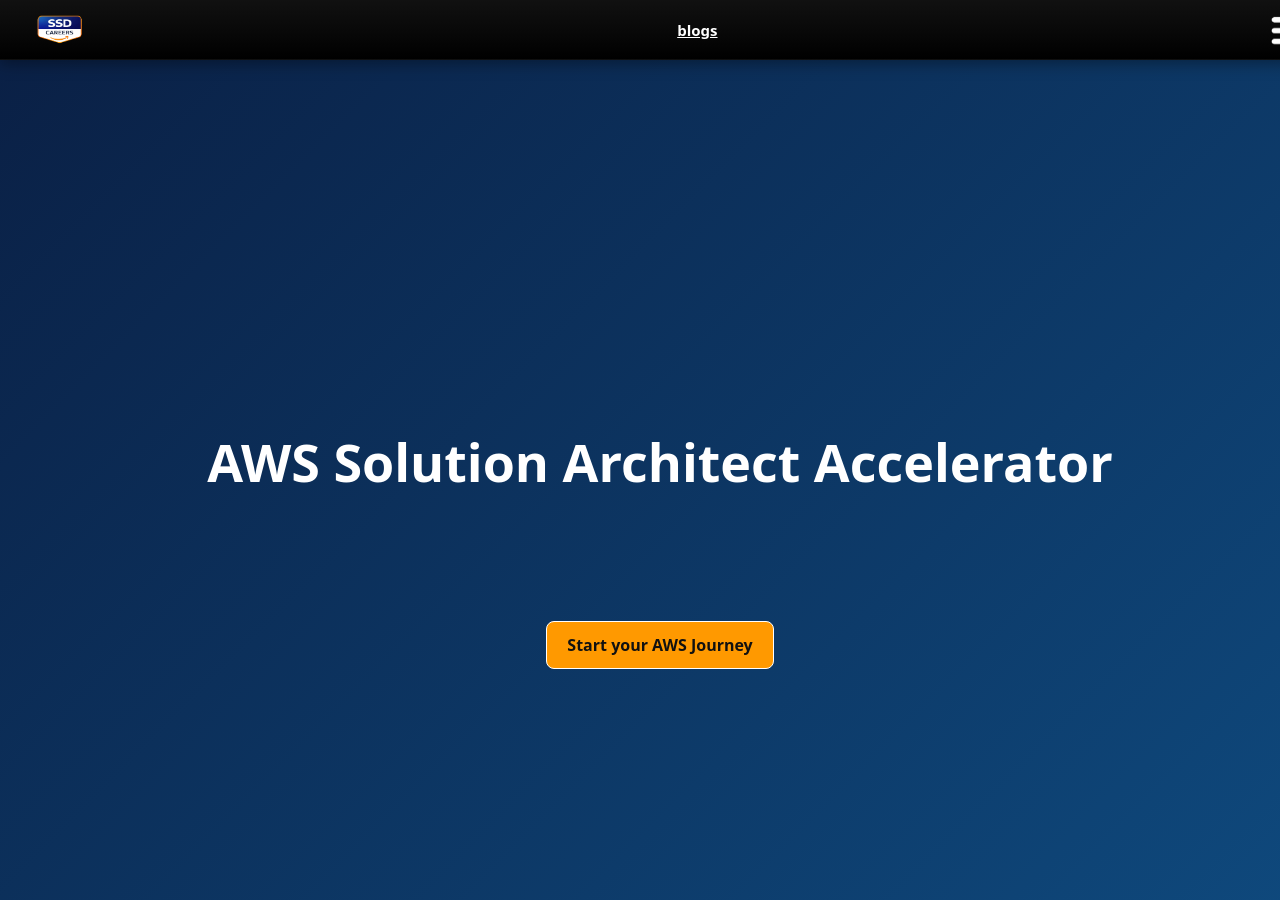
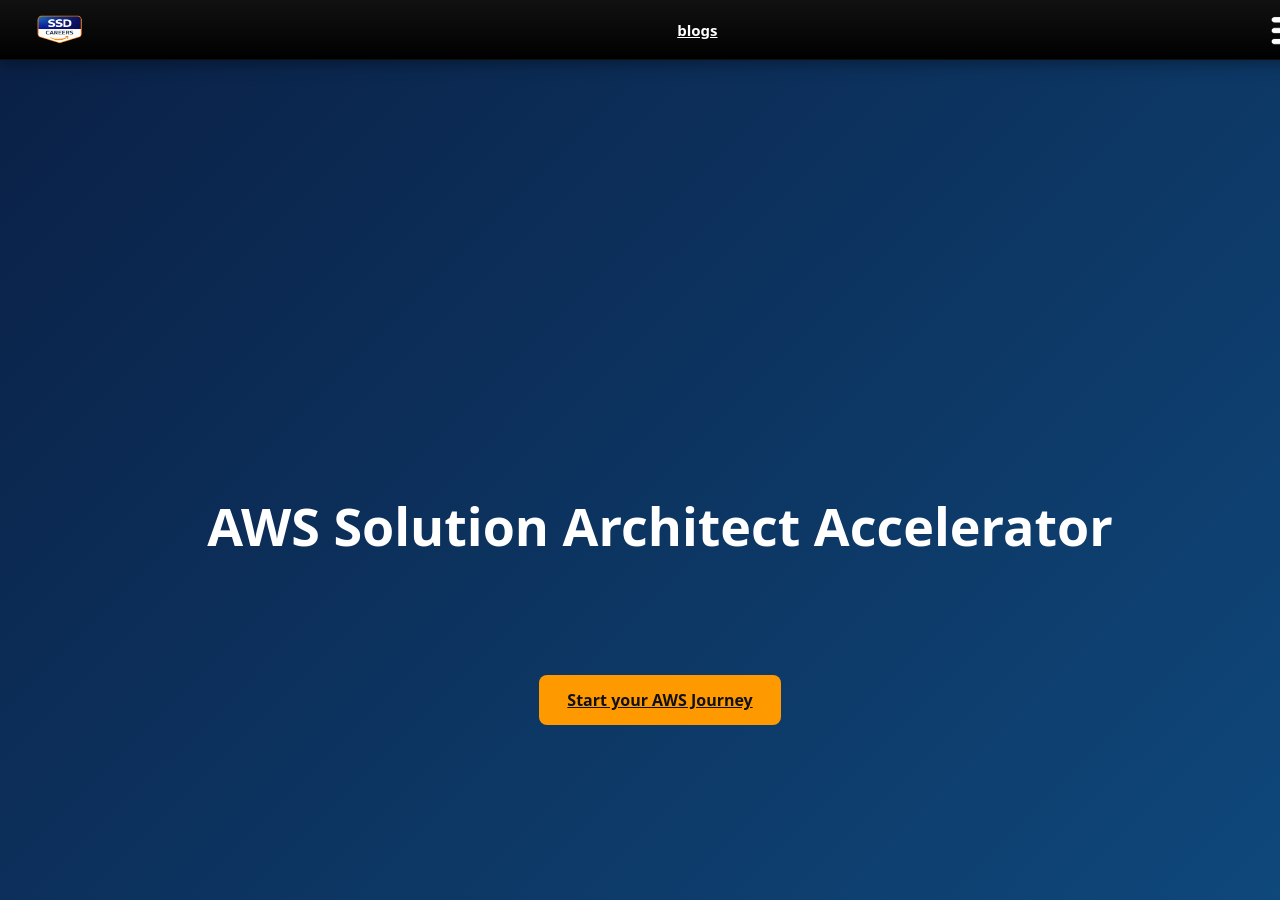
Before and after one commit to RamDhamdar2313/knowledge-base, a Jekyll site: the page built from index.md, in a window 1280 px wide and 900 px high. Built offline with Jekyll 4.4.1, drawn with Linux system fonts in a browser that asks for light colours.

Commit message:
Error tuesday

```diff
--- a/_layouts/home.html
+++ b/_layouts/home.html
@@ -2,7 +2,13 @@
 <html>
 <head>
   <title>{{ site.title }}</title>
-  <link rel="stylesheet" href="{{ site.baseurl }}/assets/css/style.css">
+  <link rel="stylesheet" href="{{ site.baseurl }}/assets/css/base.css">
+<link rel="stylesheet" href="{{ site.baseurl }}/assets/css/layout.css">
+<link rel="stylesheet" href="{{ site.baseurl }}/assets/css/navigation.css">
+<link rel="stylesheet" href="{{ site.baseurl }}/assets/css/sections.css">
+<link rel="stylesheet" href="{{ site.baseurl }}/assets/css/components.css">
+<link rel="stylesheet" href="{{ site.baseurl }}/assets/css/pages.css">
+
 </head>
 <body>
 
--- /dev/null
+++ b/assets/css/base.css
@@ -0,0 +1,13 @@
+:root {
+  --bg: #4180dd;
+  --fg: #c9d1d9;
+  --accent: #58a6ff;
+  --card: #161b22;
+}
+
+body {
+  margin: 0;
+  font-family: system-ui, monospace;
+  background: #020617;
+  color: #e5e7eb;
+}
--- /dev/null
+++ b/assets/css/components.css
@@ -0,0 +1,35 @@
+.grid {
+  display: grid;
+  grid-template-columns: repeat(auto-fit, minmax(260px,1fr));
+  gap: 10px;
+}
+
+.card {
+  background: #fff;
+  padding: 30px;
+  border-radius: 14px;
+  box-shadow: 0 15px 35px rgba(0,0,0,.08);
+  transition: transform .25s ease, box-shadow .25s ease;
+}
+
+.card:hover {
+  transform: translateY(-6px) scale(1.02);
+}
+
+.btn {
+  display: inline-block;
+  padding: 14px 28px;
+  font-weight: 700;
+  border-radius: 8px;
+  cursor: pointer;
+  background: #ff9900;
+  color: #111;
+  border: none;
+}
+
+.tag {
+  background: #30363d;
+  padding: 0.2rem 0.5rem;
+  border-radius: 4px;
+  font-size: 0.75rem;
+}
--- a/assets/css/custom.css
+++ /dev/null
@@ -1,4 +0,0 @@
-:root {
-  --accent: #0d6efd;  /* Blue for AWS/Terraform */
-}
-article h3 a { color: var(--accent); }
--- /dev/null
+++ b/assets/css/layout.css
@@ -0,0 +1,45 @@
+main,
+.page-content,
+.blog-post,
+.posts-grid {
+  margin-top: 60px;
+}
+
+.container {
+  max-width: 860px;
+  margin: auto;
+  padding: 2rem;
+}
+
+.top-ribbon {
+  position: fixed;
+  top: 0;
+  left: 0;
+  height: 60px;
+  width: 100%;
+  z-index: 1000;
+  display: flex;
+  align-items: center;
+  justify-content: space-between;
+  padding: 0 30px;
+
+  background: linear-gradient(180deg, #111 0%, #000 100%);
+  box-shadow:
+    0 4px 14px rgba(0,0,0,.35),
+    inset 0 -1px 0 rgba(255,255,255,.06);
+}
+
+.top-ribbon img {
+  height: 38px;
+}
+
+.ribbon-right a {
+  color: #fff;
+  font-weight: 600;
+  margin-left: 28px;
+  font-size: 15px;
+}
+
+.ribbon-right a:hover {
+  text-decoration: underline;
+}
--- /dev/null
+++ b/assets/css/navigation.css
@@ -0,0 +1,57 @@
+#menuBtn {
+  background: none;
+  border: none;
+  padding: 0;
+  cursor: pointer;
+  width: 40px;
+  height: 40px;
+  position: relative;
+}
+
+#menuBtn img {
+  width: 100%;
+  height: 100%;
+  display: block;
+}
+
+/* Overlay */
+#overlay {
+  position: fixed;
+  inset: 0;
+  background: rgba(0,0,0,0.45);
+  opacity: 0;
+  pointer-events: none;
+  transition: opacity 0.25s ease;
+  z-index: 1000;
+}
+
+/* Side Nav */
+#sideNav {
+  position: fixed;
+  top: 0;
+  right: 0;
+  width: 280px;
+  height: 100vh;
+  background: #0b1020;
+  padding: 90px 30px;
+
+  display: flex;
+  flex-direction: column;
+  gap: 22px;
+
+  transform: translateX(100%);
+  transition: transform 0.25s ease;
+  z-index: 1001;
+}
+
+#sideNav a {
+  color: #fff;
+  font-size: 18px;
+  font-weight: 500;
+  text-decoration: none;
+}
+
+/* Open state */
+body.menu-open #sideNav { transform: translateX(0); }
+body.menu-open #overlay { opacity: 1; pointer-events: auto; }
+body.menu-open { overflow: hidden; }
--- /dev/null
+++ b/assets/css/pages.css
@@ -0,0 +1,19 @@
+.posts-grid {
+  display: grid;
+  grid-template-columns: repeat(auto-fit, minmax(300px,1fr));
+  gap: 20px;
+  padding: 40px;
+}
+
+.post-card {
+  background: #020617;
+  border: 1px solid #1e293b;
+  padding: 20px;
+  border-radius: 10px;
+}
+
+.blog-post {
+  max-width: 800px;
+  margin: auto;
+  padding: 40px;
+}
--- /dev/null
+++ b/assets/css/sections.css
@@ -0,0 +1,36 @@
+.hero {
+  min-height: 100vh;
+  width: 100vw;
+  padding: 140px 20px 60px;
+  display: flex;
+  flex-direction: column;
+  align-items: center;
+  justify-content: center;
+  text-align: center;
+
+  background: linear-gradient(135deg,#0a1f44,#0f4c81);
+  color: #fff;
+}
+
+.hero h1 {
+  font-size: 52px;
+  font-weight: 800;
+}
+
+.hero-sub {
+  font-size: 22px;
+  margin: 25px auto;
+  max-width: 900px;
+}
+
+.section,
+.section-hero {
+  max-width: 1400px;
+  margin: auto;
+  padding: 40px 20px;
+}
+
+.section-hero {
+  background: linear-gradient(135deg,#0a1f44,#0f4c81);
+  color: #fff;
+}
--- a/assets/css/style.css
+++ /dev/null
@@ -1,256 +0,0 @@
-:root {
-  --bg: #4180dd;
-  --fg: #c9d1d9;
-  --accent: #58a6ff;
-  --card: #161b22;
-}
-
-body {
-  margin: 0;
-  background: var(--bg);
-  color: var(--fg);
-  font-family: system-ui, monospace;
-}
-#menuBtn {
-  background: none !important;  /* Removes button background */
-  border: none !important;     /* Removes border */
-  padding: 0 !important;       /* Removes default padding */
-  margin: 0 !important;        /* Removes margins */
-  display: inline-block;       /* Better control */
-  cursor: pointer;
-  width: 40px;  /* Match your icon size */
-  height: 40px;
-  top: 18px;
-  z-index:1002;
-  right: 18px;
-
-}
-/* ===== OVERLAY ===== */
-#overlay {
-  position: fixed;
-  inset: 0;
-  background: rgba(0,0,0,0.45);
-  opacity: 0;
-  pointer-events: none;
-  transition: opacity 0.25s ease;
-  z-index: 1000;
-}
-
-/* ===== SIDE NAV ===== */
-#sideNav {
-  position: fixed;
-  top: 0;
-  right: 0;
-  width: 280px;
-  height: 100vh;
-  background: #0b1020;
-  padding: 90px 30px;
-  display: flex;
-  flex-direction: column;
-  gap: 22px;
-
-  transform: translateX(100%);
-  transition: transform 0.25s ease;
-  z-index: 1001;
-}
-
-#sideNav a {
-  color: #ffffff;
-  text-decoration: none;
-  font-size: 18px;
-  font-weight: 500;
-}
-
-#sideNav a:hover {
-  opacity: 0.8;
-}
-
-/* ===== OPEN STATE ===== */
-body.menu-open #sideNav {
-  transform: translateX(0);
-}
-
-body.menu-open #overlay {
-  opacity: 1;
-  pointer-events: auto;
-}
-
-body.menu-open {
-  overflow: hidden;
-}
-
-#menuBtn img {
-  width: 100%;
-  height: 100%;
-  display: block;  /* Eliminates inline image whitespace */
-}
-
-.container {
-  max-width: 860px;
-  margin: auto;
-  padding: 2rem;
-}
-
-.top-ribbon{
-  position:fixed;
-  top:0;
-  left:0;
-  width:100%;
-  height:60px;
-
-  background:linear-gradient(
-    180deg,
-    #111 0%,
-    #000 100%
-  );
-
-  box-shadow:
-    0 4px 14px rgba(0,0,0,.35),
-    inset 0 -1px 0 rgba(255,255,255,.06);
-
-  color:#fff;
-  display:flex;
-  align-items:center;
-  justify-content:space-between;
-  padding:0 30px;
-  z-index:1000;
-}
-
-.top-ribbon img{
-  height:38px;
-}
-
-.ribbon-right a{
-  color:#fff;
-  font-weight:600;
-  margin-left:28px;
-  font-size:15px;
-}
-
-.ribbon-right a:hover{
-  text-decoration:underline;
-}
-
-
-.hero{
-  min-height:100vh;
-  width:100vw;
-  background:linear-gradient(135deg,#0a1f44,#0f4c81);
-  color:#fff;
-  padding:140px 20px 60px; /* top space for ribbon */
-  display:flex;
-  flex-direction:column;
-  align-items:center;
-  justify-content:center;
-  text-align:center;
-}
-
-.hero h1{font-size:52px;font-weight:800;}
-.hero-sub{font-size:22px;margin:25px auto;max-width:900px;}
-
-.section-hero{
-  max-width:1400px;
-  margin:auto;
-  padding:40px 20px;
-  background:linear-gradient(135deg,#0a1f44,#0f4c81);
-}
-
-.section-hero h2{font-size:52px;font-weight:800;color: #ffffff;;}
-
-.section{
-  max-width:1400px;
-  margin:auto;
-  padding:40px 20px;
-}
-
-.grid{
-  display:grid;
-  grid-template-columns:repeat(auto-fit,minmax(260px,1fr));
-  gap: 10px;
-}
-
-.card{
-  background:#fff;
-  padding:30px;
-  border-radius:14px;
-  box-shadow:0 15px 35px rgba(0,0,0,.08);
-  transition: transform .25s ease, box-shadow .25s ease;
-}
-
-
-.card:hover{
-  transform: translateY(-6px) scale(1.02);
-  box-shadow: 0 25px 50px rgba(0,0,0,.14);
-}
-.price{
-  font-size:26px;
-  font-weight:800;
-  margin:15px 0;
-}
-
-.btn{
-  display:inline-block;
-  padding:14px 28px;
-  font-weight:700;
-  border-radius:8px;
-  border:none;
-  cursor:pointer;
-  background:#ff9900;
-  color:#111;
-  margin-top:10px;
-}
-
-.btn.primary{
-  background:#ff9900;
-}
-.post {
-  background: var(--card);
-  padding: 2rem;
-  border-radius: 8px;
-}
-
-.tag {
-  background: #30363d;
-  padding: 0.2rem 0.5rem;
-  margin-right: 0.4rem;
-  border-radius: 4px;
-  font-size: 0.75rem;
-}
-
-body {
-  font-family: system-ui;
-  background: #020617;
-  color: #e5e7eb;
-  margin: 0;
-}
-
-.hero {
-  padding: 80px 20px;
-  text-align: center;
-}
-
-.posts-grid {
-  display: grid;
-  grid-template-columns: repeat(auto-fit, minmax(300px,1fr));
-  gap: 20px;
-  padding: 40px;
-}
-
-.post-card {
-  background: #020617;
-  border: 1px solid #1e293b;
-  padding: 20px;
-  border-radius: 10px;
-}
-
-.btn {
-  padding: 12px 20px;
-  border: 1px solid white;
-  text-decoration: none;
-}
-
-.blog-post {
-  max-width: 800px;
-  margin: auto;
-  padding: 40px;
-}
```
Also changed, not shown: _layouts/default.html (+7 -1 lines), _layouts/post.html (+7 -1 lines).
